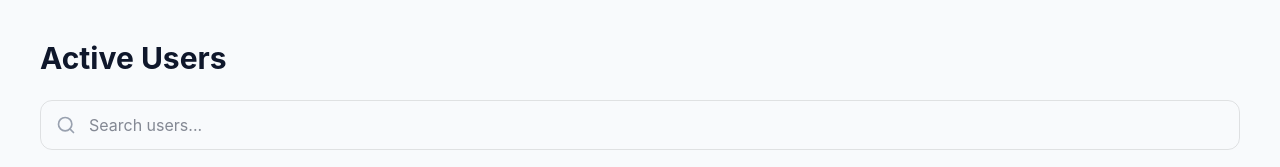
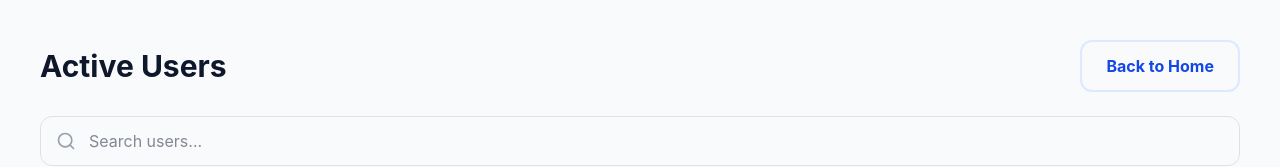
Before and after one commit to harshwss23/IncognIITo, a React (Vite) app: page /active-users in a window 1280 px wide. Shown: the top 167 px of the page. Built offline with nearby package versions, Linux system fonts and the light colour scheme; no server answers; sample sign-in values are in the browser's storage.

Commit message:
back to home added

```diff
--- a/src/app/components/ActiveUsersScreen.jsx
+++ b/src/app/components/ActiveUsersScreen.jsx
@@ -1,4 +1,5 @@
 import React, { useEffect, useMemo, useState } from "react";
+import { useNavigate } from "react-router-dom";
 import { Search, UserPlus } from "lucide-react";
 import { useTheme } from "@/app/contexts/ThemeContext";
 import { authFetch } from "@/services/auth";
@@ -6,6 +7,7 @@
 export function ActiveUsersScreen() {
   const { theme } = useTheme();
   const isDark = theme === "dark";
+  const navigate = useNavigate();
 
   const [users, setUsers] = useState([]);
   const [loading, setLoading] = useState(true);
@@ -85,7 +87,19 @@
 
   return (
     <div className={`min-h-screen p-10 ${isDark ? "bg-slate-950 text-white" : "bg-slate-50 text-slate-900"}`}>
-      <h1 className="text-3xl font-bold mb-6">Active Users</h1>
+      <div className="flex items-center justify-between mb-6">
+        <h1 className="text-3xl font-bold">Active Users</h1>
+        <button
+          onClick={() => navigate('/homepage')}
+          className={`py-3 px-6 rounded-xl font-bold flex items-center gap-2 border-2 transition-colors
+          ${isDark
+            ? 'border-blue-500/20 text-blue-300 hover:bg-blue-500/10'
+            : 'border-blue-100 text-blue-700 hover:bg-blue-50 hover:border-blue-200'
+          }`}
+        >
+          Back to Home
+        </button>
+      </div>
 
       {/* Search */}
       <div className="relative mb-6">
--- a/src/app/components/ChatRequestsDashboard.tsx
+++ b/src/app/components/ChatRequestsDashboard.tsx
@@ -2,10 +2,13 @@
 import { useNavigate } from 'react-router-dom';
 import { MessageCircle, MessageSquare, User, Check, Shield } from 'lucide-react';
 import { useThemeColors } from '@/app/hooks/useThemeColors';
+import { useTheme } from '@/app/contexts/ThemeContext';
 import { authFetch } from '@/services/auth';
 
 export function ChatRequestsDashboard() {
   const colors = useThemeColors();
+  const { theme } = useTheme();
+  const isDark = theme === 'dark';
   const navigate = useNavigate();
 
   const [connectionRequests, setConnectionRequests] = useState([]);
@@ -123,6 +126,19 @@
             <span className="font-medium text-sm">Profile</span>
           </button>
         </nav>
+
+        <div className="p-6 border-t border-slate-200 dark:border-white/10 space-y-3">
+          <button
+            onClick={() => navigate('/homepage')}
+            className={`w-full py-3.5 rounded-xl font-bold flex items-center justify-center gap-2 border-2 transition-colors
+            ${isDark
+              ? 'border-blue-500/20 text-blue-300 hover:bg-blue-500/10'
+              : 'border-blue-100 text-blue-700 hover:bg-blue-50 hover:border-blue-200'
+            }`}
+          >
+            Back to Home
+          </button>
+        </div>
       </div>
 
       {/* --- MAIN CONTENT (UI EXACT SAME) --- */}
--- a/src/app/components/FuturisticChatInterface.tsx
+++ b/src/app/components/FuturisticChatInterface.tsx
@@ -212,6 +212,19 @@
             );
           })}
         </div>
+
+        <div className={`p-6 border-t ${isDark ? "border-white/5" : "border-slate-200"} space-y-3`}>
+          <button
+            onClick={() => navigate('/homepage')}
+            className={`w-full py-3.5 rounded-xl font-bold flex items-center justify-center gap-2 border-2 transition-colors
+            ${isDark
+              ? 'border-blue-500/20 text-blue-300 hover:bg-blue-500/10'
+              : 'border-blue-100 text-blue-700 hover:bg-blue-50 hover:border-blue-200'
+            }`}
+          >
+            Back to Home
+          </button>
+        </div>
       </div>
 
       {/* Chat Area */}
--- a/src/app/components/MainDashboard.tsx
+++ b/src/app/components/MainDashboard.tsx
@@ -1,4 +1,5 @@
 import React, { useState } from 'react';
+import { useNavigate } from 'react-router-dom';
 import { MessageCircle, MessageSquare, User, Video, Plus, Search, Bell, Settings, LogOut } from 'lucide-react';
 import { useThemeColors } from '@/app/hooks/useThemeColors';
 import { useTheme } from '@/app/contexts/ThemeContext';
@@ -7,6 +8,7 @@
   const colors = useThemeColors();
   const { theme } = useTheme();
   const isDark = theme === 'dark';
+  const navigate = useNavigate();
 
   const [activeTab, setActiveTab] = useState('chats');
 
@@ -79,6 +81,19 @@
                 </div>
                 <LogOut className={`w-4 h-4 ${isDark ? 'text-slate-500' : 'text-slate-400'}`} />
             </div>
+        </div>
+
+        <div className="p-6 border-t space-y-3" style={{borderColor: isDark ? 'rgba(255,255,255,0.1)' : 'rgb(226,232,240)'}}>
+          <button
+            onClick={() => navigate('/homepage')}
+            className={`w-full py-3.5 rounded-xl font-bold flex items-center justify-center gap-2 border-2 transition-colors
+            ${isDark
+              ? 'border-blue-500/20 text-blue-300 hover:bg-blue-500/10'
+              : 'border-blue-100 text-blue-700 hover:bg-blue-50 hover:border-blue-200'
+            }`}
+          >
+            Back to Home
+          </button>
         </div>
       </div>
 
```
